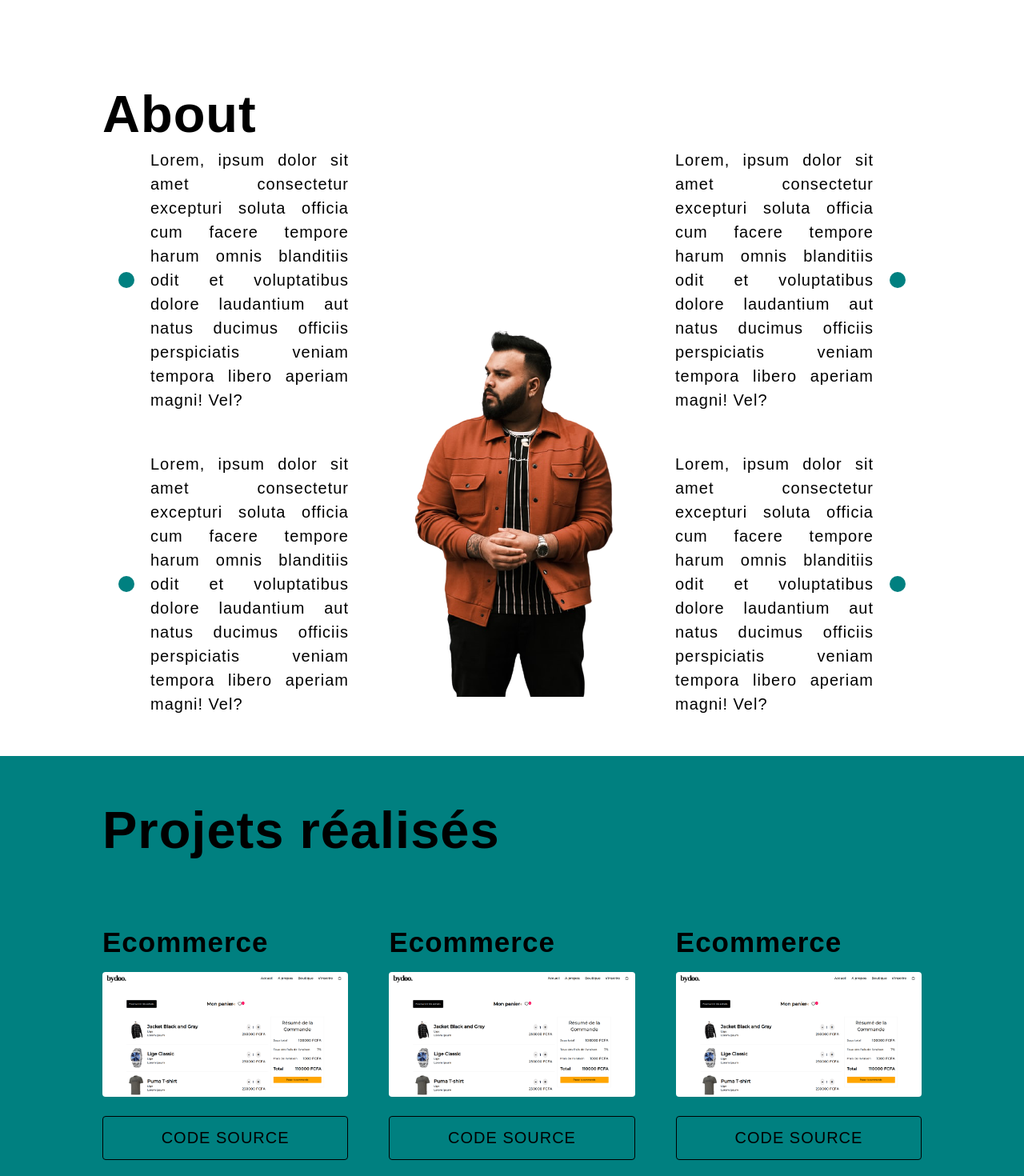
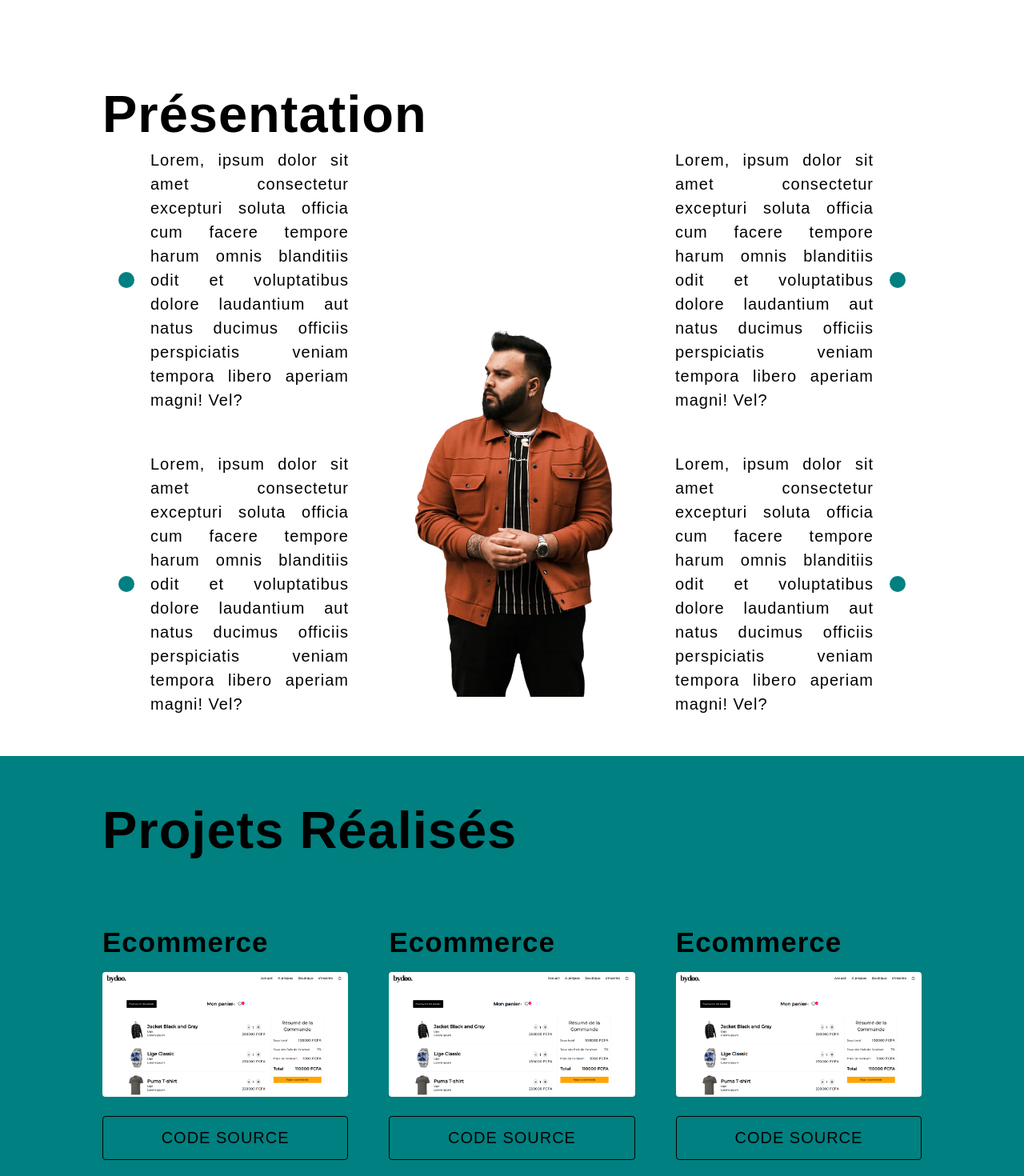
Before and after one commit to alphacpc/portfolio, a React (Create React App) app: page / in a window 1280 px wide. Shown: the part 880-2350 px from the top of the page at 80% size. Built offline with nearby package versions, Linux system fonts and the light colour scheme.

Commit message:
Sprint Desktop

```diff
--- a/public/index.html
+++ b/public/index.html
@@ -2,7 +2,7 @@
 <html lang="fr">
   <head>
     <meta charset="utf-8" />
-    <link rel="icon" href="%PUBLIC_URL%/logo.ico" />
+    <link rel="icon" href="%PUBLIC_URL%/logo.png" />
     <meta name="viewport" content="width=device-width, initial-scale=1" />
     <meta name="theme-color" content="#000000" />
     <meta
--- a/src/assets/css/Contact.css
+++ b/src/assets/css/Contact.css
@@ -13,7 +13,7 @@
 }
 
 .contactItem div span{
-    font-size: 25px;
+    font-size: 20px;
     letter-spacing: 0.5px !important;
 }
 
--- a/src/assets/css/Footer.css
+++ b/src/assets/css/Footer.css
@@ -2,4 +2,5 @@
     background: teal;
     color: #FFF;
     padding: 20px 10%;
+    text-align: center;
 }
--- a/src/assets/css/Tools.css
+++ b/src/assets/css/Tools.css
@@ -14,7 +14,7 @@
 }
 
 .toolsItem{
-    margin-bottom: 50px;
+    margin-bottom: 100px;
     display: flex;
     flex-wrap: wrap;
 }
@@ -25,7 +25,7 @@
 
 .toolsItem h3{
     font-size: 35px;
-    margin-bottom: 20px;
+    margin-bottom: 50px;
     width: 100%;
     color: tomato;
 }
--- a/src/components/About.js
+++ b/src/components/About.js
@@ -6,7 +6,7 @@ import Photo from "./../assets/images/photo3.png"
 const About = () => {
   return (
     <div id="about" className="divAboutContainer align-center">
-        <h2 className="mg-bt-20">About</h2>
+        <h2 className="mg-bt-20">Présentation</h2>
 
         <div className="dis-flex space divDisplay">
           <div className="divAbout">
--- a/src/components/Footer.js
+++ b/src/components/Footer.js
@@ -4,7 +4,7 @@ import "../assets/css/Footer.css"
 const FooterComponent = () => {
     return (
         <div className="divFooter">
-            <p>Copyrights reserved @2022 alphacpc!</p>
+            <p>Copyrights reserved 2022 @alphacpc Fullstack dev</p>
         </div>
     )
 }
--- a/src/components/Projects.js
+++ b/src/components/Projects.js
@@ -7,7 +7,7 @@ const Projects = () => {
 
   return (
     <div id="projects" className="divProjectContainer">
-        <h2 className="h2Label mg-bt-20">Projets réalisés</h2>
+        <h2 className="h2Label mg-bt-20">Projets Réalisés</h2>
         <div className="divProjects dis-flex space">
            {
                projects.map( (project, id) => {
--- a/src/components/Tools.js
+++ b/src/components/Tools.js
@@ -10,7 +10,7 @@ const Tools = () => {
   return (
     <div id="tools" className="divToolsContainer">
 
-        <h2 className="mg-bt-20 small">Compétences techniques</h2>
+        <h2 className="mg-bt-20 small">Compétences Techniques</h2>
 
         <div className="divTools">
             { tools.map( (logo,i) => {
```
